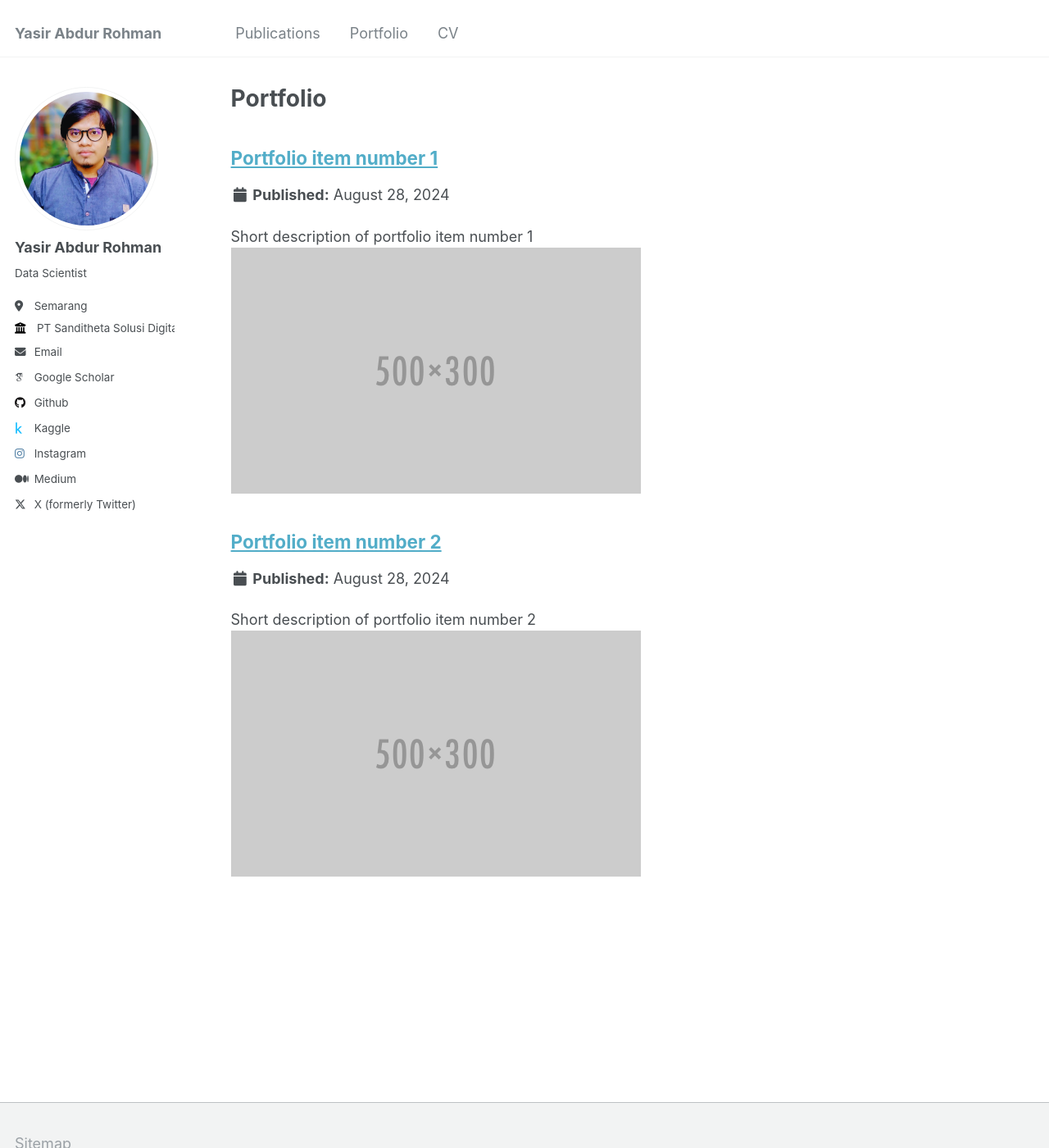
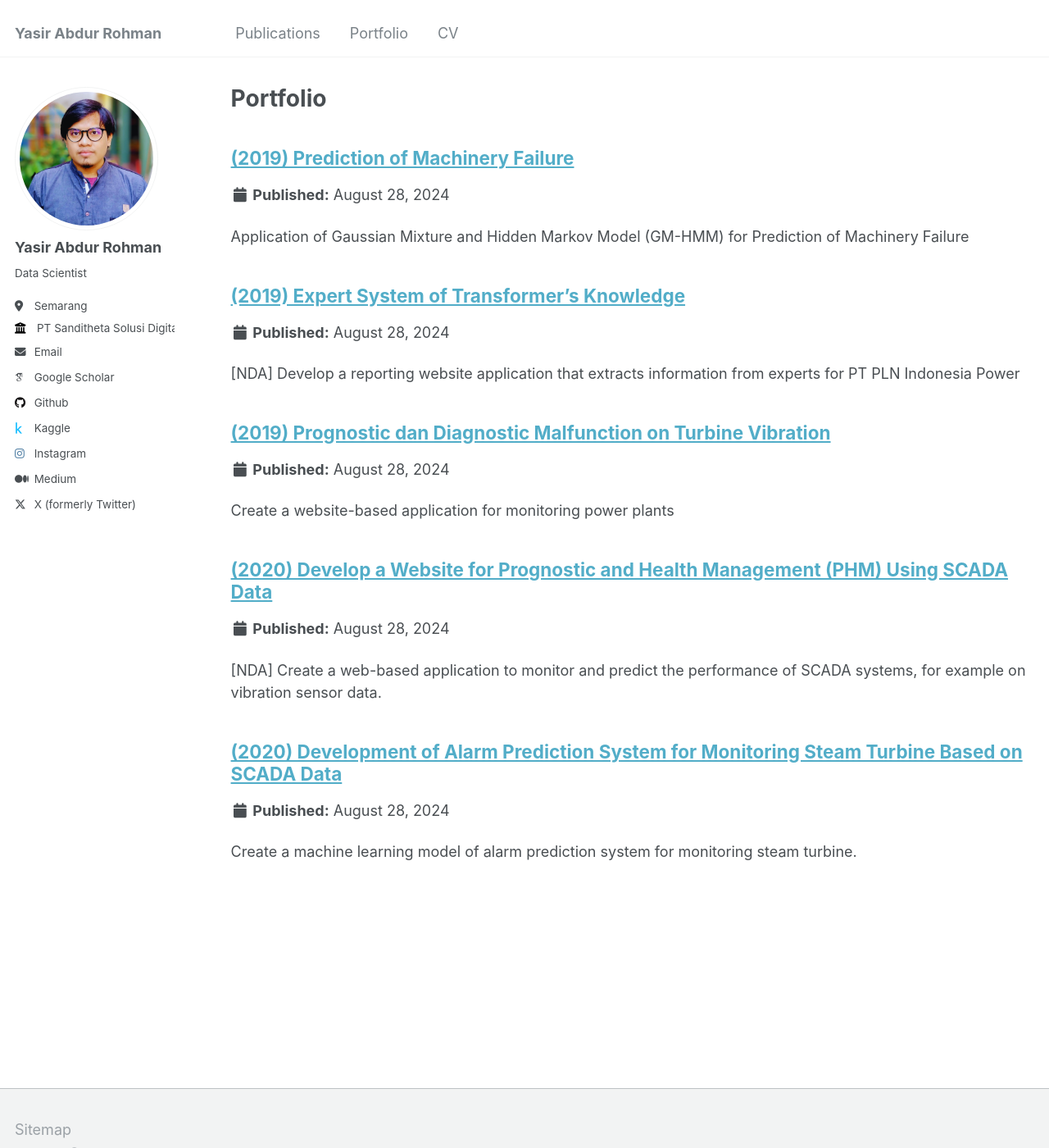
Before and after one commit to yasirabd/yasirabd.github.io, a Jekyll site: the page built from _pages/portfolio.html, in a window 1280 px wide and 1400 px high. Shown: the whole window at 82% size. Built offline with Jekyll 4.4.1, drawn with Linux system fonts in a browser that asks for light colours; some web fonts are replaced.

Commit message:
add portofolio

```diff
--- a/_portfolio/portfolio-1.md
+++ b/_portfolio/portfolio-1.md
@@ -1,7 +1,11 @@
 ---
-title: "Portfolio item number 1"
-excerpt: "Short description of portfolio item number 1<br/><img src='/images/500x300.png'>"
+title: "(2019) Prediction of Machinery Failure"
+excerpt: "Application of Gaussian Mixture and Hidden Markov Model (GM-HMM) for Prediction of Machinery Failure"
 collection: portfolio
 ---
 
-This is an item in your portfolio. It can be have images or nice text. If you name the file .md, it will be parsed as markdown. If you name the file .html, it will be parsed as HTML.
+Machinery failure is one of problems which must be avoided in industry because of its impact in production capacity and loss of profit. Sudden failure and catastrophic will give impacts more severe than ordinary failure due to those failures are unpredictable and will give a longer downtime. This research deals with implementation of machine learning (ML) for prediction of machinery failure. The information of failure in rotating machinery may be transferred through bearings. So, it is relevant to research bearings failure prediction and is regarded as failure prediction in machinery. Symptoms of failures in bearing can be noise and/or vibration in high level. If bearing is experienced with high level vibration in long time duration so it leads machinery failure. The proposed method is composed of two steps: first is a feature extraction from original vibration data that was acquired by accelerometer, and second is a building model of ML thru training of GM-HMM with extracted feature data. A trained GM-HMM model is then used to predict time to failure or remaining useful life (RUL) of bearing as well as assessment of bearing condition. The proposed method is validated using bearing run-to-failure vibration data which is an open source data hosted in NASA prognostic data repository. Results show that the prediction of failure time is good based on confidence level and error prediction.
+
+You can view the implementation at Kaggle.
+- [NASA Bearing - Feature Extraction](https://www.kaggle.com/code/yasirabd/nasa-bearing-feature-extraction)
+- [Remaining Useful Life (RUL) of NASA Bearing](https://www.kaggle.com/code/yasirabd/rul-nasa-bearing-mean-rms-skewness-kurtosis)
--- a/_portfolio/portfolio-2.html
+++ /dev/null
@@ -1,7 +0,0 @@
----
-title: "Portfolio item number 2"
-excerpt: "Short description of portfolio item number 2 <br/><img src='/images/500x300.png'>"
-collection: portfolio
----
-
-This is an item in your portfolio. It can be have images or nice text. If you name the file .md, it will be parsed as markdown. If you name the file .html, it will be parsed as HTML.
--- /dev/null
+++ b/_portfolio/portfolio-2.md
@@ -0,0 +1,7 @@
+---
+title: "(2019) Expert System of Transformer's Knowledge"
+excerpt: "[NDA] Develop a reporting website application that extracts information from experts for PT PLN Indonesia Power"
+collection: portfolio
+---
+
+The project has a Non-Disclosure Agreement (NDA)
--- /dev/null
+++ b/_portfolio/portfolio-3.md
@@ -0,0 +1,9 @@
+---
+title: "(2019) Prognostic dan Diagnostic Malfunction on Turbine Vibration"
+excerpt: "Create a website-based application for monitoring power plants"
+collection: portfolio
+---
+
+The project aims to forecast/prognosticate the condition of power plants to monitor their status. Based on the prognostic results, a diagnosis will be conducted to identify the type of malfunction. The ultimate goal is to perform early maintenance.
+
+<img src="images/prognostic equipment report.png">
--- /dev/null
+++ b/_portfolio/portfolio-4.md
@@ -0,0 +1,7 @@
+---
+title: "(2020) Develop a Website for Prognostic and Health Management (PHM) Using SCADA Data"
+excerpt: "[NDA] Create a web-based application to monitor and predict the performance of SCADA systems, for example on vibration sensor data."
+collection: portfolio
+---
+
+The project has a Non-Disclosure Agreement (NDA) with PT PLN Indonesia Power
--- /dev/null
+++ b/_portfolio/portfolio-5.md
@@ -0,0 +1,10 @@
+---
+title: "(2020) Development of Alarm Prediction System for Monitoring Steam Turbine Based on SCADA Data"
+excerpt: "Create a machine learning model of alarm prediction system for monitoring steam turbine."
+collection: portfolio
+---
+
+A steam turbine is a critical machinery in power plants for generating a driving force of a generator. The high reliability of the turbine is a must to guarantee the availability of power plant in producing electricity. Therefore, a turbine condition monitoring (CM) system is needed to access real conditions and the health state of such equipment. Even though many CM systems have been developed, however, the current system was set up manually based on a determined threshold that was adopted from standard or best practice. The CM system that automatically generates the true alarm based on the performance of the generator is still rare. In this paper, an automated alarm system that uses the power output of a generator as a reference has been developed. The data for developing the alarm system is vibration data acquired by the SCADA system that is a very famous data acquisition system used in the industry. Furthermore, the method of developing such an alarm system is machine learning (ML) through a long short-term memory (LSTM) network. Validation of the proposed method has been conducted using a real system of SCADA data for training the LSTM. The trained LSTM is then used to generate an alarm system based on predicted data for turbine condition monitoring. The results show that the alarm generation and prediction give a plausible performance measured by RMSE.
+
+You can view the details on this paper.
+- [Development of Alarm Prediction System for Monitoring Steam Turbine Based on SCADA Data](https://www.academia.edu/download/63936852/ijeter5386202020200716-72174-1dsavg8.pdf)
```
Also changed, not shown: images/prognostic equipment report.png (added).
